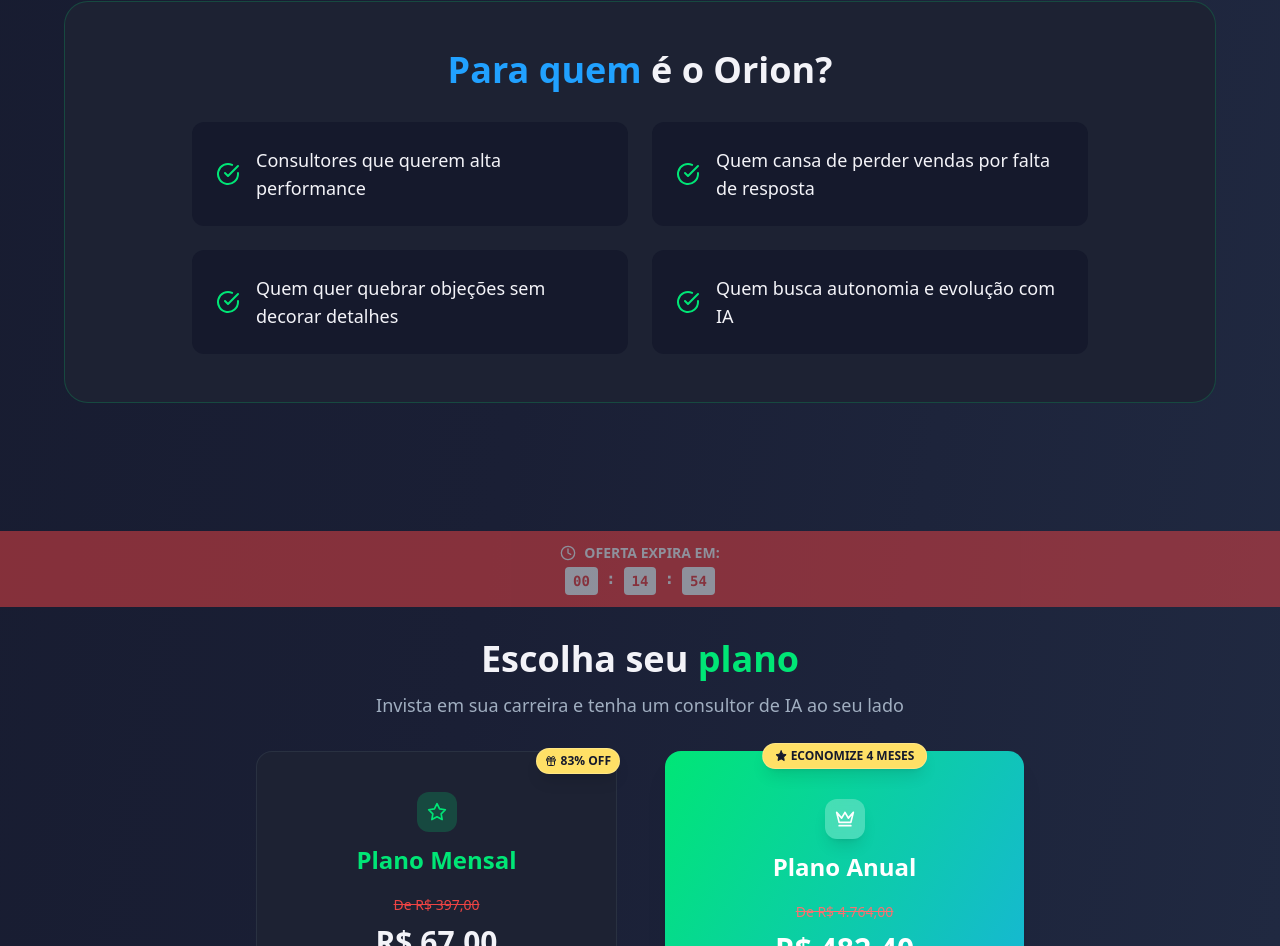
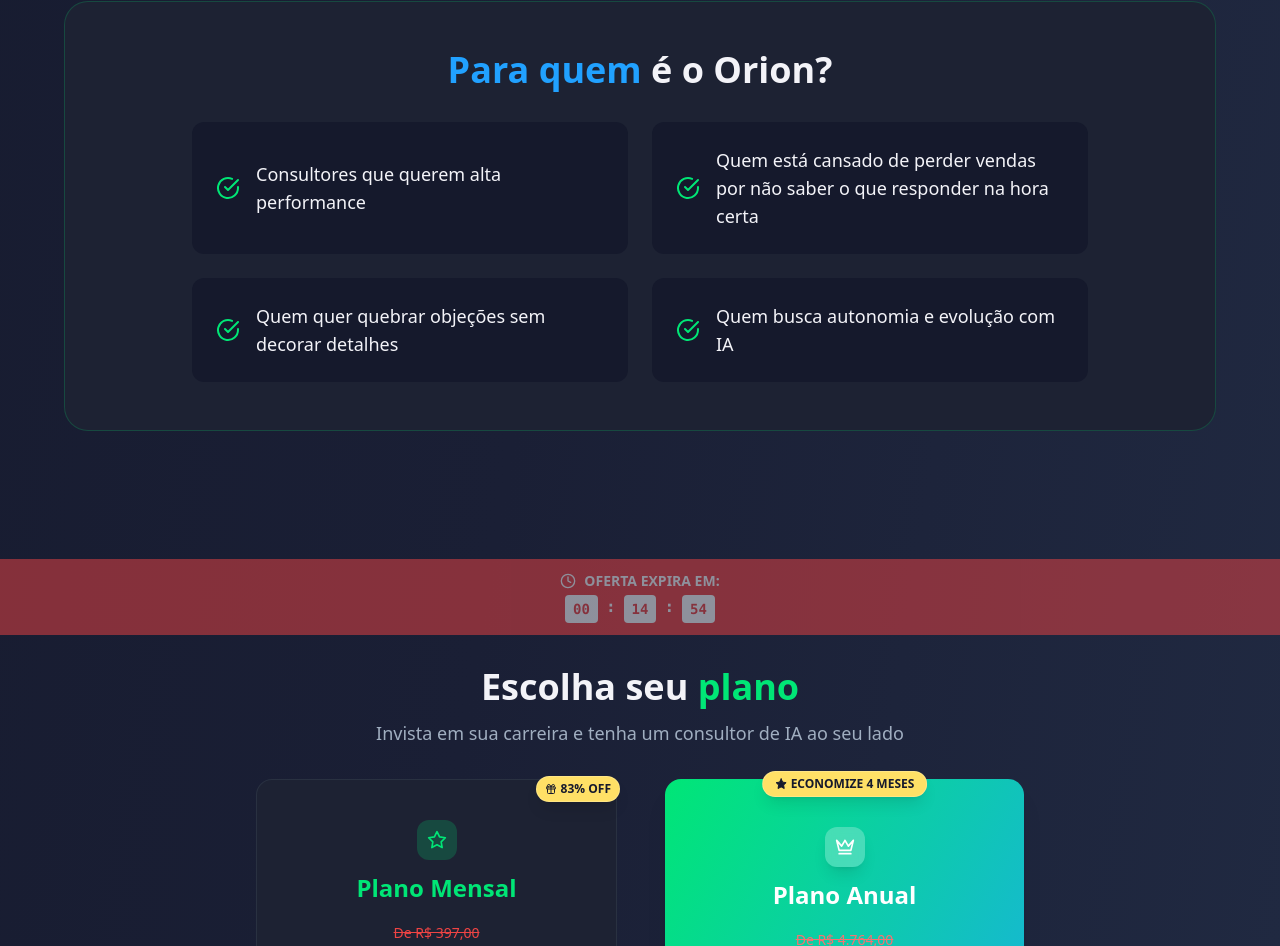
Before and after one commit to spolistoreoficial-max/consultorce, a React (Vite) app: page / in a window 1280 px wide. Shown: the part 4250-5196 px from the top of the page. Built offline with nearby package versions, Linux system fonts and the light colour scheme.

Commit message:
Atualizar texto do item 'Para quem é o Orion'

```diff
--- a/src/components/ForWhom.tsx
+++ b/src/components/ForWhom.tsx
@@ -4,7 +4,7 @@ import { CheckCircle } from 'lucide-react';
 const ForWhom = () => {
   const forWhom = [
     "Consultores que querem alta performance",
-    "Quem cansa de perder vendas por falta de resposta",
+    "Quem está cansado de perder vendas por não saber o que responder na hora certa",
     "Quem quer quebrar objeções sem decorar detalhes",
     "Quem busca autonomia e evolução com IA"
   ];
```
